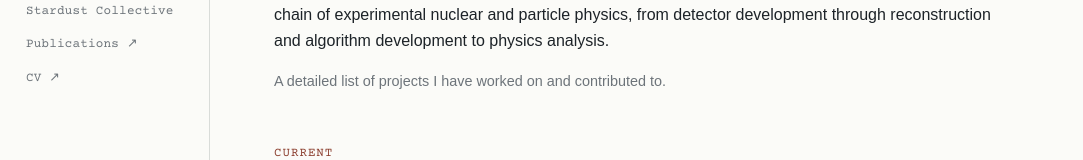
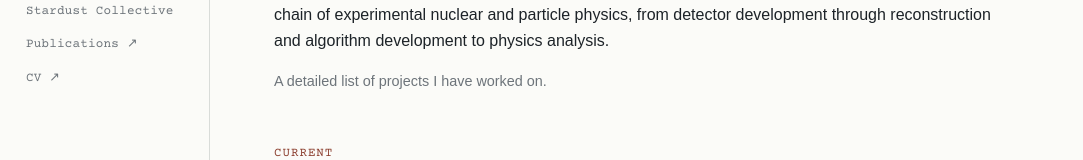
Before and after one commit to nivram-phy/nivram-phy.github.io, a plain HTML site: page research.html in a window 1280 px wide. Shown: the part 264-424 px from the top of the page, without its empty margins (0-1083 px from the left). Drawn offline with nearby package versions, Linux system fonts and the light colour scheme.

Commit message:
Simplify project description to projects I have worked on

```diff
--- a/research.html
+++ b/research.html
@@ -44,7 +44,7 @@
         from detector development through reconstruction and algorithm development to physics analysis.
       </p>
 
-      <p class="small">A detailed list of projects I have worked on and contributed to.</p>
+      <p class="small">A detailed list of projects I have worked on.</p>
     </div>
 
     <div class="group-title">Current</div>
```
